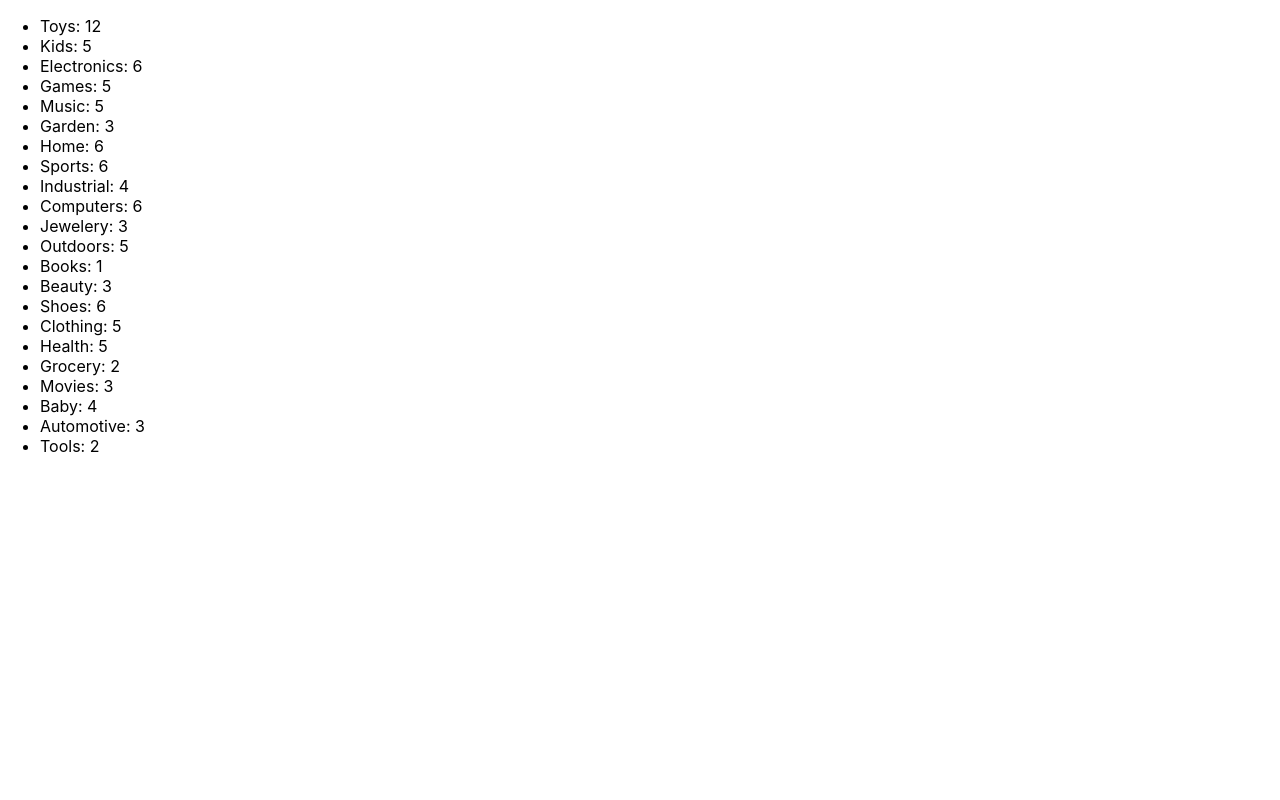
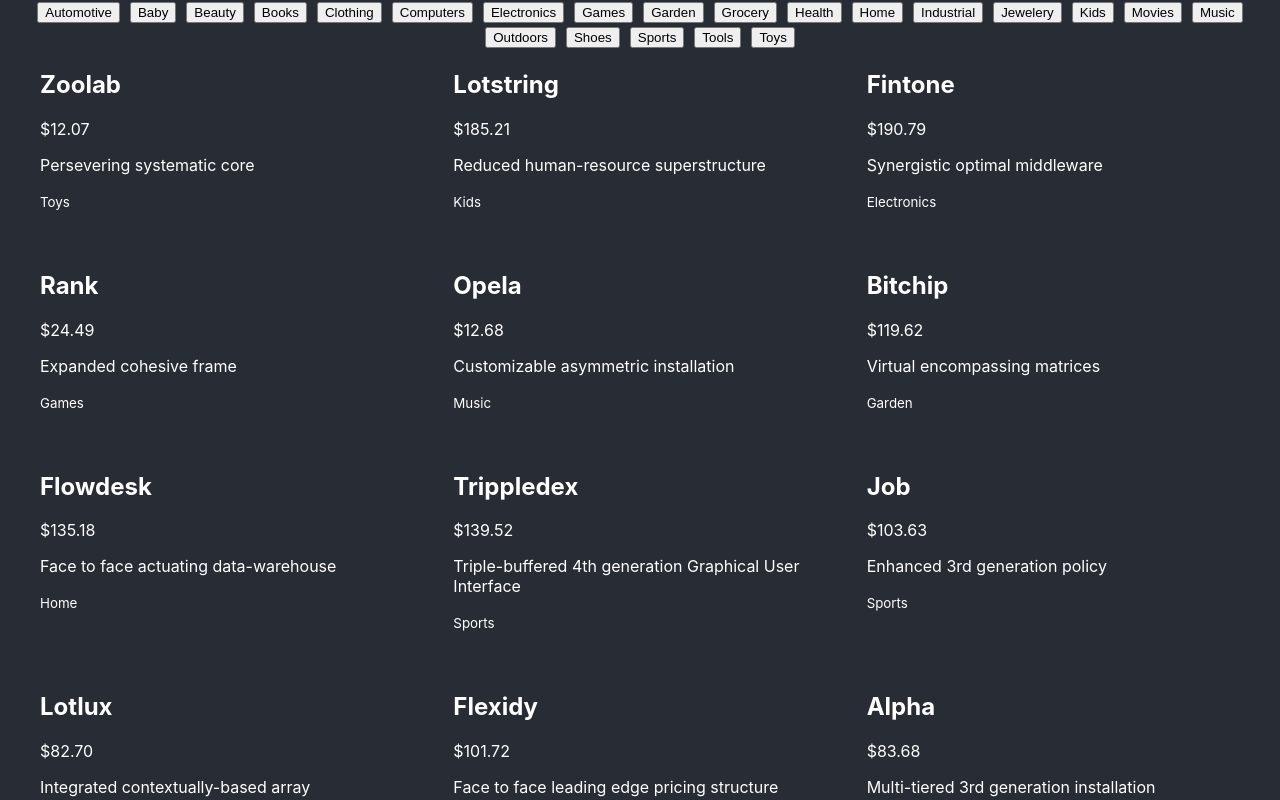
Before and after one commit to aucoeur/react-product-list, a React (Create React App) app: page / in a window 1280 px wide. Shown: the top 800 px of the page. Built offline with nearby package versions, Linux system fonts and the light colour scheme.

Commit message:
Completed Challenge 9

```diff
--- a/src/App.css
+++ b/src/App.css
@@ -1,5 +1,6 @@
 .App {
   text-align: center;
+
 }
 
 .App-logo {
@@ -36,3 +37,21 @@
     transform: rotate(360deg);
   }
 }
+
+.category {
+  margin: 2px 5px;
+}
+
+.categories {
+  display: flex;
+  flex-wrap: wrap;
+  justify-content: center;
+}
+
+.ProductList {
+  width: calc(100% - 80px);
+  margin: auto;
+  display: grid;
+  grid-template-columns: 1fr 1fr 1fr;
+  grid-gap: 40px;
+}
--- a/src/App.js
+++ b/src/App.js
@@ -1,18 +1,29 @@
 import React from 'react';
 import logo from './logo.svg';
 import './App.css';
+import Product from './components/Product';
 
 // Challenge 7 - Import your exported data into the App component.
 import data, { categoriesUnique, categoryCounts, objInventory } from './data';
 
 function App() {
-    const items = objInventory.map(({name, count}) => {
-      return <li>{name}: {count}</li>
+  categoriesUnique.sort()
+  const categories = categoriesUnique.map((category) => {
+      return <button class='category'>{category}</button>
+    }
+  )
+
+  const inventory = data.map( (product) => {
+      return <Product data={product}/>
+      // return <div className="product"> { name } { price } { description} { category}</div>
     }
   )
 
   return (
-    <ul> {items}</ul>
+    <div>
+      <div class='categories'>{categories}</div>
+      <div className='ProductList'>{inventory}</div>
+    </div>
   )
 }
 
--- /dev/null
+++ b/src/components/Product.css
@@ -0,0 +1,3 @@
+.Product {
+    color: white;
+}
--- /dev/null
+++ b/src/components/Product.js
@@ -0,0 +1,18 @@
+import React from 'react';
+import './Product.css';
+
+function Product({data}) {
+    // const {data} = props
+    const { name, description, price, category, id } = data
+    return (
+        <div className="Product">
+            <h2>{ name }</h2>
+            <p>{ price }</p>
+            <p>{ description }</p>
+            <small>{ category }</small>
+
+        </div>
+    )
+}
+
+export default Product;
--- a/src/data.js
+++ b/src/data.js
@@ -36,8 +36,11 @@ const objInventory = Object.entries(categoryCounts).reduce((arr, entry) => {
 }, [])
 console.log(objInventory)
 
-
+const inventory = data.map( ({name, category, description, price, id}) => {
+      return <div className="product"> { name } { price } { description} { category}</div>
+    }
+  )
 
 // Challenge 6 - Export all of the data you have collected.
 export default data;
-export { categoriesUnique, categoryCounts, objInventory }
+export { categoriesUnique, categoryCounts, objInventory, inventory }
--- a/src/index.css
+++ b/src/index.css
@@ -5,6 +5,7 @@ body {
     sans-serif;
   -webkit-font-smoothing: antialiased;
   -moz-osx-font-smoothing: grayscale;
+  background-color: #282c34;
 }
 
 code {
```
